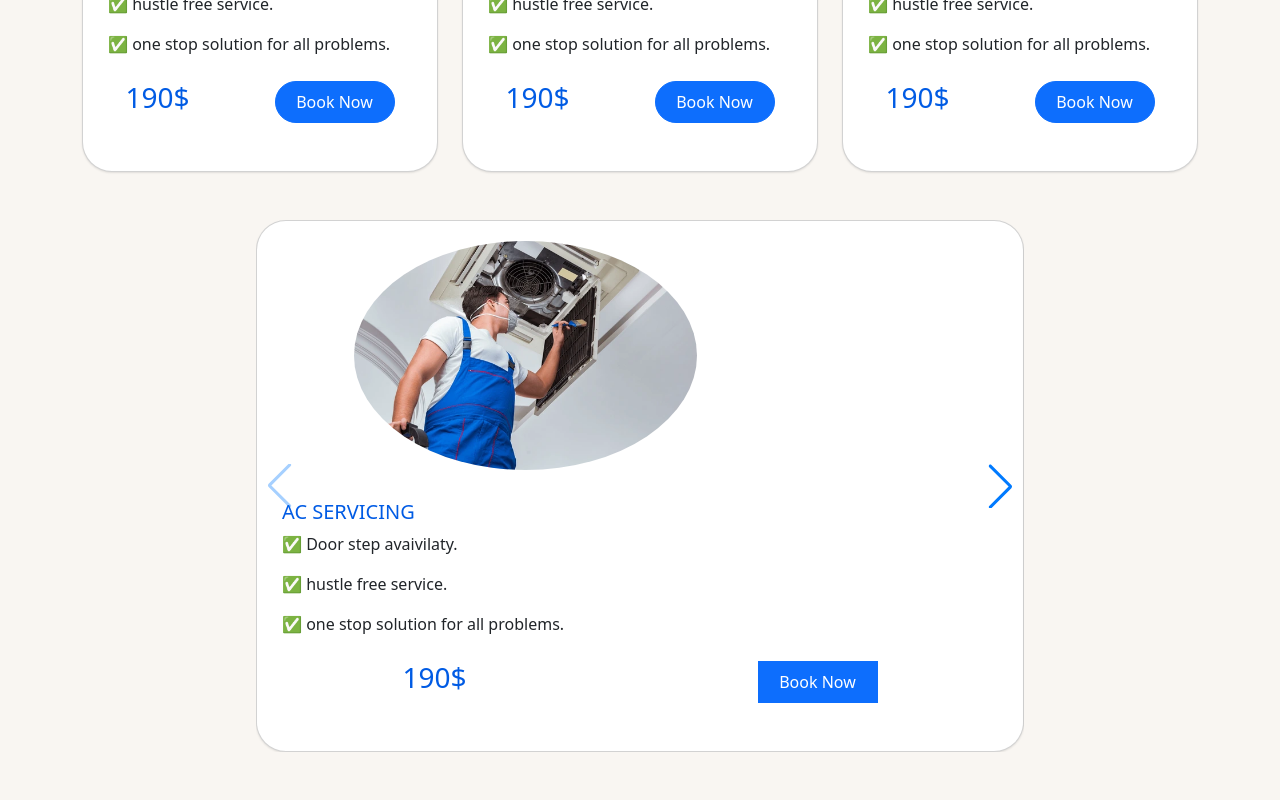
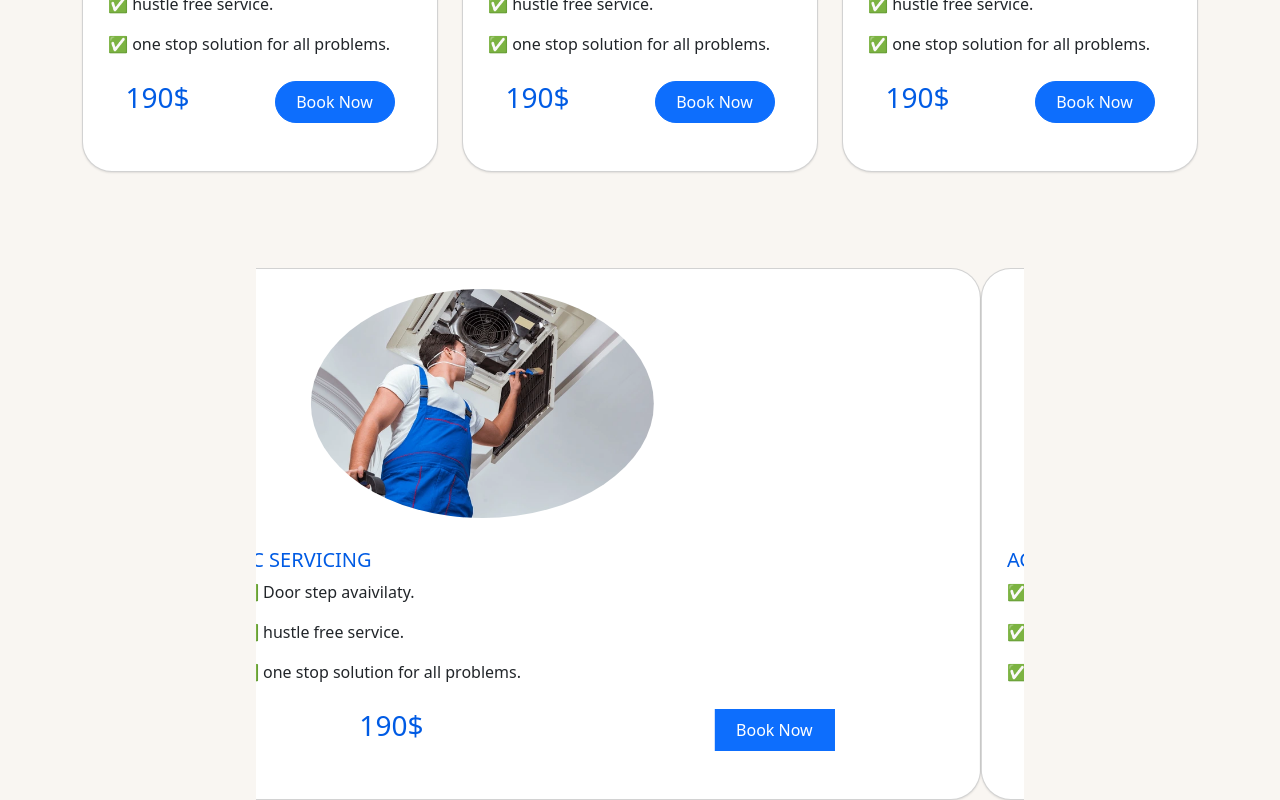
Before and after one commit to Udipta18/project_refrigerator, an Angular app in the folder production-client/: page / in a window 1280 px wide. Shown: the part 981-1781 px from the top of the page. Built offline with nearby package versions, Linux system fonts and the light colour scheme.

Commit message:
carousel changes

```diff
--- a/production-client/angular.json
+++ b/production-client/angular.json
@@ -17,7 +17,8 @@
         "build": {
           "builder": "@angular-devkit/build-angular:application",
           "options": {
-            "outputPath": "dist/production-client",
+            "outputPath": "dist",
+            "baseHref": "./",
             "index": "src/index.html",
             "browser": "src/main.ts",
             "polyfills": [
@@ -47,19 +48,26 @@
               "budgets": [
                 {
                   "type": "initial",
-                  "maximumWarning": "500kb",
-                  "maximumError": "1mb"
+                  "maximumWarning": "7mb",
+                  "maximumError": "14mb"
                 },
                 {
                   "type": "anyComponentStyle",
-                  "maximumWarning": "2kb",
-                  "maximumError": "4kb"
+                  "maximumWarning": "7kb",
+                  "maximumError": "14mb"
                 }
               ],
               "outputHashing": "all"
             },
             "development": {
-              "optimization": false,
+              "optimization": {
+                "scripts": true,
+                "styles": {
+                  "minify": true,
+                  "inlineCritical": false
+                },
+                "fonts": true
+              },
               "extractLicenses": false,
               "sourceMap": true
             }
--- a/production-client/src/app/card-body/card-body.component.html
+++ b/production-client/src/app/card-body/card-body.component.html
@@ -4,7 +4,7 @@
 
         <div class="col">
             <div class="card">
-                <img src="../../assets/img/img_client.webp" class="card-img-top" alt="...">
+                <img src="assets/img/img_client.webp" class="card-img-top" alt="...">
                 <div class="card-body">
                     <h5 class="card-title">AC SERVICING</h5>
                     <p class="card-text " >
@@ -26,7 +26,7 @@
 
         <div class="col">
             <div class="card">
-                <img src="../../assets/img/img_client.webp" class="card-img-top" alt="...">
+                <img src="assets/img/img_client.webp" class="card-img-top" alt="...">
                 <div class="card-body">
                     <h5 class="card-title">AC SERVICING</h5>
                     <p class="card-text " >
@@ -48,7 +48,7 @@
 
         <div class="col">
             <div class="card">
-                <img src="../../assets/img/img_client.webp" class="card-img-top" alt="...">
+                <img src="assets/img/img_client.webp" class="card-img-top" alt="...">
                 <div class="card-body">
                     <h5 class="card-title">AC SERVICING</h5>
                     <p class="card-text " >
@@ -70,7 +70,7 @@
 
         <div class="col">
             <div class="card">
-                <img src="../../assets/img/img_client.webp" class="card-img-top" alt="...">
+                <img src="assets/img/img_client.webp" class="card-img-top" alt="...">
                 <div class="card-body">
                     <h5 class="card-title">AC SERVICING</h5>
                     <p class="card-text " >
@@ -92,7 +92,7 @@
 
         <div class="col">
             <div class="card">
-                <img src="../../assets/img/img_client.webp" class="card-img-top" alt="...">
+                <img src="assets/img/img_client.webp" class="card-img-top" alt="...">
                 <div class="card-body">
                     <h5 class="card-title">AC SERVICING</h5>
                     <p class="card-text " >
@@ -114,7 +114,7 @@
 
         <div class="col">
             <div class="card">
-                <img src="../../assets/img/img_client.webp" class="card-img-top" alt="...">
+                <img src="assets/img/img_client.webp" class="card-img-top" alt="...">
                 <div class="card-body">
                     <h5 class="card-title">AC SERVICING</h5>
                     <p class="card-text " >
--- a/production-client/src/app/fixed-side-nav/fixed-side-nav.component.html
+++ b/production-client/src/app/fixed-side-nav/fixed-side-nav.component.html
@@ -1,5 +1,5 @@
 <nav class="navbar mt-5 fixed-bottom content-justify bg-light ">
     <div class="container-fluid" style=" padding-left: 40%; background-color: #f9f6f2;">
-      <a class="btn btn-success" href="tel: +919123775955"><fa-icon [icon]="faPhone"></fa-icon>Contact us</a>
+      <a class="btn btn-primary" href="tel: +919123775955">Contact us</a>
     </div>
   </nav>
--- a/production-client/src/app/fixed-side-nav/fixed-side-nav.component.scss
+++ b/production-client/src/app/fixed-side-nav/fixed-side-nav.component.scss
@@ -1,5 +1,5 @@
 
-.phone{
-  color: red;
-  size: 20px;
-}
+// .phone{
+//   color: red;
+//   size: 20px;
+// }
--- a/production-client/src/app/review/review.component.html
+++ b/production-client/src/app/review/review.component.html
@@ -1,7 +1,7 @@
-<swiper-container class="swipe mb-5"  navigation="true">
+<!-- <swiper-container class="swipe mb-5"  navigation="true">
     <swiper-slide><div class="col">
         <div class="card">
-            <img src="../../assets/img/img_client.webp" class="card-img-top" alt="...">
+            <img src="assets/img/img_client.webp" class="card-img-top" alt="...">
             <div class="card-body">
                 <h5 class="card-title">AC SERVICING</h5>
                 <p class="card-text " >
@@ -20,9 +20,10 @@
             </div>
         </div>
     </div></swiper-slide>
-    <swiper-slide><div class="col">
-        <div class="card">
-            <img src="../../assets/img/img_client.webp"  class="card-img-top" alt="...">
+    <swiper-slide>
+        <div class="col">
+         <div class="card">
+            <img src="assets/img/img_client.webp"  class="card-img-top" alt="...">
             <div class="card-body">
                 <h5 class="card-title">AC SERVICING</h5>
                 <p class="card-text " >
@@ -48,4 +49,87 @@
     <swiper-slide>Slide 7</swiper-slide>
     <swiper-slide>Slide 8</swiper-slide>
     <swiper-slide>Slide 9</swiper-slide>
-  </swiper-container>
+  </swiper-container> -->
+
+  <div id="carouselExampleAutoplaying" class="carousel slide mt-5 " data-bs-ride="carousel">
+    <div class="carousel-inner">
+      <div class="carousel-item active">
+        <div class="col">
+            <div class="card">
+               <img src="assets/img/img_client.webp"  class="card-img-top" alt="...">
+               <div class="card-body">
+                   <h5 class="card-title">AC SERVICING</h5>
+                   <p class="card-text " >
+                       ✅ Door step avaivilaty.
+                     </p>
+                    <p class="card-text " >
+                             ✅ hustle free service.
+                     </p>
+                    <p class="card-text " >
+                      ✅ one stop solution for all problems.
+                    </p>
+               </div>
+               <div class="mb-5 d-flex justify-content-around">
+                   <h3>190$</h3>
+                   <button class="btn btn-primary">Book Now</button>
+               </div>
+           </div>
+       </div>
+
+      </div>
+      <div class="carousel-item">
+        <div class="col">
+            <div class="card">
+               <img src="assets/img/img_client.webp"  class="card-img-top" alt="...">
+               <div class="card-body">
+                   <h5 class="card-title">AC SERVICING</h5>
+                   <p class="card-text " >
+                       ✅ Door step avaivilaty.
+                     </p>
+                    <p class="card-text " >
+                             ✅ hustle free service.
+                     </p>
+                    <p class="card-text " >
+                      ✅ one stop solution for all problems.
+                    </p>
+               </div>
+               <div class="mb-5 d-flex justify-content-around">
+                   <h3>190$</h3>
+                   <button class="btn btn-primary">Book Now</button>
+               </div>
+           </div>
+       </div>
+      </div>
+      <div class="carousel-item">
+        <div class="col">
+            <div class="card">
+               <img src="assets/img/dish1.jpg"  class="card-img-top" alt="...">
+               <div class="card-body">
+                   <h5 class="card-title">AC SERVICING</h5>
+                   <p class="card-text " >
+                       ✅ Door step avaivilaty.
+                     </p>
+                    <p class="card-text " >
+                             ✅ hustle free service.
+                     </p>
+                    <p class="card-text " >
+                      ✅ one stop solution for all problems.
+                    </p>
+               </div>
+               <div class="mb-5 d-flex justify-content-around">
+                   <h3>190$</h3>
+                   <button class="btn btn-primary">Book Now</button>
+               </div>
+           </div>
+       </div>
+      </div>
+    </div>
+    <button class="carousel-control-prev" type="button" data-bs-target="#carouselExampleAutoplaying" data-bs-slide="prev">
+      <span class="carousel-control-prev-icon" aria-hidden="true"></span>
+      <span class="visually-hidden">Previous</span>
+    </button>
+    <button class="carousel-control-next" type="button" data-bs-target="#carouselExampleAutoplaying" data-bs-slide="next">
+      <span class="carousel-control-next-icon" aria-hidden="true"></span>
+      <span class="visually-hidden">Next</span>
+    </button>
+  </div>
--- a/production-client/src/app/review/review.component.scss
+++ b/production-client/src/app/review/review.component.scss
@@ -34,7 +34,7 @@
 
 
 
-.swipe{
+#carouselExampleAutoplaying{
    @include desktop()   {
      margin-left: 20%;
      margin-right: 20%;
```
